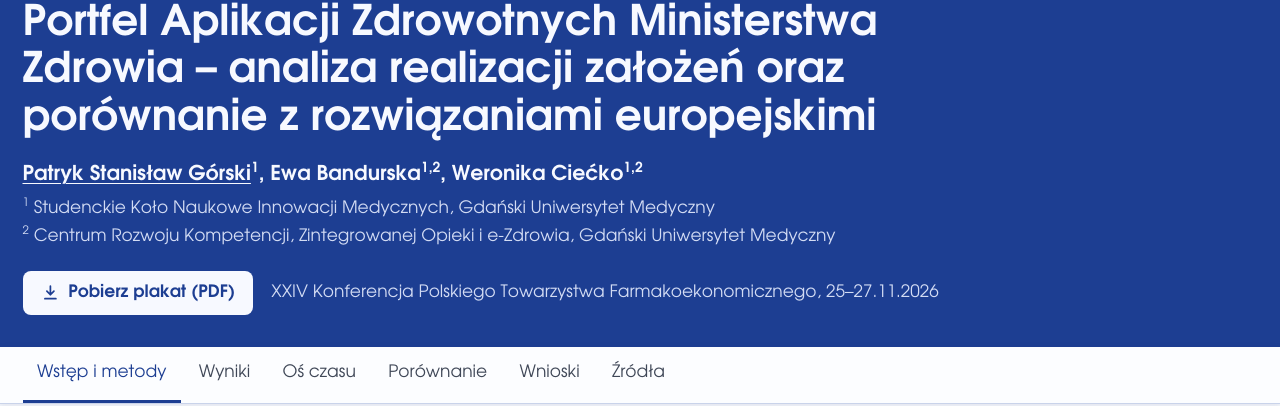
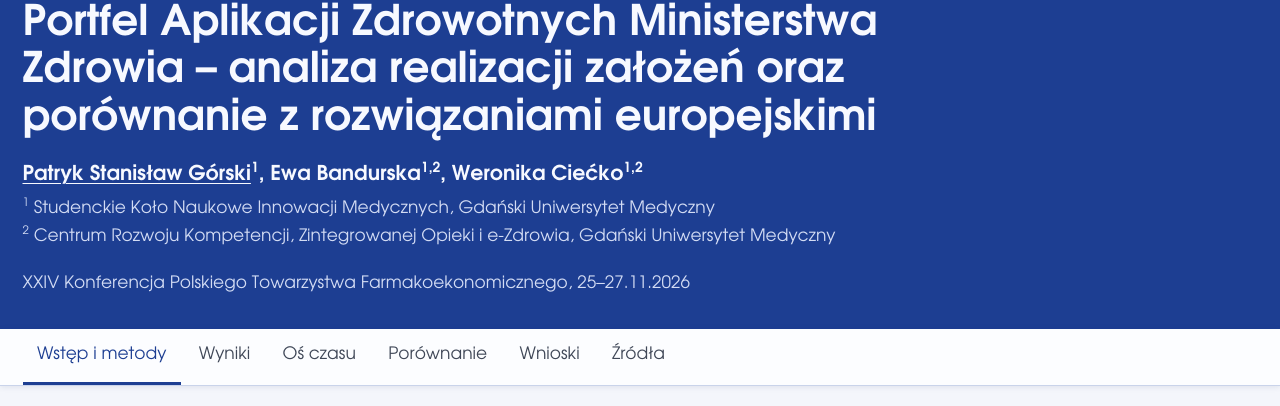
Before and after one commit to patryk-s-gorski/paz-eposter, a plain HTML site: page index.html in a window 1280 px wide. Shown: the part 115-521 px from the top of the page. Drawn offline with Linux system fonts and the light colour scheme.

Commit message:
Usuń przyciski pobierania PDF
Co-Authored-By: Claude Opus 5.5 <noreply@anthropic.com>
Claude-Session: https://claude.ai/code/session_01HDnXVfjBHSNUfAGh2oLcJn

```diff
--- a/index.html
+++ b/index.html
@@ -61,12 +61,9 @@ h1{font-size:clamp(1.6rem,3.3vw,2.9rem);line-height:1.12;margin:0 0 1rem;font-we
 .authors a{color:inherit;text-decoration-thickness:1px}
 .aff{font-size:.95rem;color:var(--color-on-brand-2);margin:.1rem 0}
 .meta{display:flex;flex-wrap:wrap;gap:.6rem 1rem;align-items:center;margin-top:1.2rem;font-size:.95rem;color:var(--color-on-brand-2)}
-.btn{display:inline-flex;align-items:center;gap:.5rem;background:var(--color-on-brand);color:var(--color-brand);border-radius:var(--radius-s);padding:.5rem 1rem;font-weight:700;text-decoration:none;font-size:.95rem}
-.btn:hover{background:var(--color-tint-hover)}
-.btn:active,.btn2:active:not(:disabled),td.clk:active{transform:translateY(1px)}
+.btn2:active:not(:disabled),td.clk:active{transform:translateY(1px)}
 .ev:active .dot{opacity:.75}
 nav a:active,a:active{opacity:.75}
-.btn svg{width:1.1em;height:1.1em}
 /* nav */
 nav{position:sticky;top:0;z-index:20;background:var(--color-surface);border-bottom:1px solid var(--color-line);box-shadow:0 1px 6px var(--color-shadow)}
 nav .wrap{display:flex;gap:.2rem;overflow-x:auto}
@@ -187,7 +184,7 @@ footer .btn2{background:var(--color-on-brand);color:var(--color-brand);border-co
 <p class="authors"><a href="https://www.linkedin.com/in/patryk-s-gorski" target="_blank" rel="noopener" title="Profil LinkedIn">Patryk Stanisław Górski</a><sup>1</sup>, Ewa Bandurska<sup>1,2</sup>, Weronika Ciećko<sup>1,2</sup></p>
 <p class="aff"><sup>1</sup> Studenckie Koło Naukowe Innowacji Medycznych, Gdański Uniwersytet Medyczny</p>
 <p class="aff"><sup>2</sup> Centrum Rozwoju Kompetencji, Zintegrowanej Opieki i e-Zdrowia, Gdański Uniwersytet Medyczny</p>
-<div class="meta"><a class="btn" href="pdf/Plakat_PAZ_B1_RGB.pdf" download><svg viewBox="0 0 24 24" aria-hidden="true" fill="none" stroke="currentColor" stroke-width="2.2" stroke-linecap="round" stroke-linejoin="round"><path d="M12 4v11m0 0l-4.5-4.5M12 15l4.5-4.5M5 20h14"/></svg>Pobierz plakat (PDF)</a><span>XXIV Konferencja Polskiego Towarzystwa Farmakoekonomicznego, 25–27.11.2026</span></div>
+<div class="meta"><span>XXIV Konferencja Polskiego Towarzystwa Farmakoekonomicznego, 25–27.11.2026</span></div>
 </div></header>
 <nav aria-label="Sekcje e-plakatu"><div class="wrap">
 <a href="#wstep">Wstęp i metody</a><a href="#wyniki">Wyniki</a><a href="#os">Oś czasu</a><a href="#porownanie">Porównanie</a><a href="#wnioski">Wnioski</a><a href="#zrodla">Źródła</a>
@@ -297,7 +294,7 @@ footer .btn2{background:var(--color-on-brand);color:var(--color-brand);border-co
 </main>
 <footer><div class="wrap">
 <p>e-Plakat przygotowany na XXIV Konferencję Polskiego Towarzystwa Farmakoekonomicznego (25–27.11.2026). Stan dokumentacji PAZ: dostęp 20.09–24.11.2026; strony MZ dotyczące PAZ są wygaszane i mogą ulec zmianie.</p>
-<div class="actions"><button class="btn2" id="cite-btn" type="button">Kopiuj cytowanie e-plakatu</button><button class="btn2" type="button" id="print-btn">Drukuj lub zapisz jako PDF</button><a class="btn2" href="pdf/Plakat_PAZ_B1_RGB.pdf" download style="text-decoration:none">Pobierz plakat B1 (PDF, RGB)</a></div>
+<div class="actions"><button class="btn2" id="cite-btn" type="button">Kopiuj cytowanie e-plakatu</button><button class="btn2" type="button" id="print-btn">Drukuj lub zapisz jako PDF</button></div>
 <p>Opracowanie: SKN Innowacji Medycznych, GUMed. Treść ma charakter ewaluacji programu publicznego (studium przypadku polityki zdrowotnej); nie stanowi oceny jakości klinicznej aplikacji.</p>
 </div></footer>
 <script>
```
